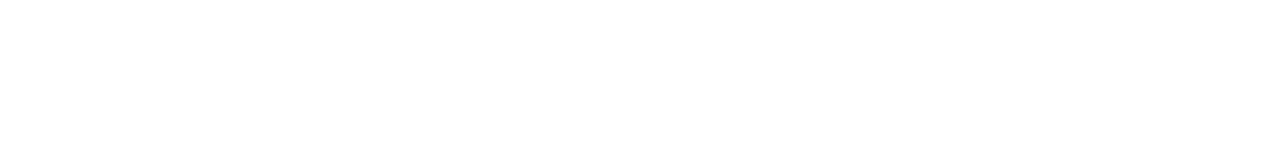
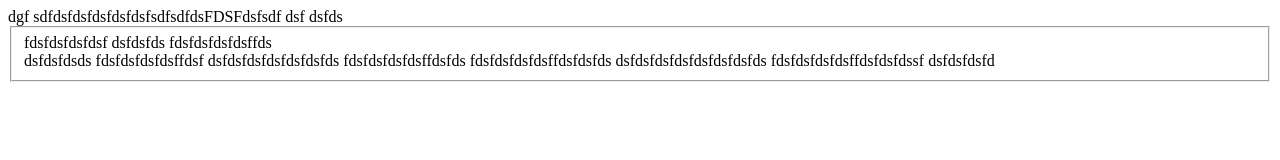
Before and after one commit to OnFZoN/crap-portfolio, a plain HTML site: page index.html in a window 1280 px wide. Drawn offline with Linux system fonts and the light colour scheme.

Commit message:
added index file

```diff
--- a/index.html
+++ b/index.html
@@ -5,5 +5,19 @@
 </head>
 <body>
 
+dgf sdfdsfdsfdsfdsfdsfsdfsdfdsFDSFdsfsdf
+dsf
+dsfds
+<fieldset>fdsfdsfdsfdsf
+dsfdsfds
+fdsfdsfdsfdsffds
+<form>dsfdsfdsds
+fdsfdsfdsfdsffdsf
+dsfdsfdsfdsfdsfdsfds
+fdsfdsfdsfdsffdsfds
+fdsfdsfdsfdsffdsfdsfds
+<form>dsfdsfdsfdsfdsfdsfdsfds
+fdsfdsfdsfdsffdsfdsfdssf
+dsfdsfdsfd</form></form></fieldset>
 </body>
 </html>
```
